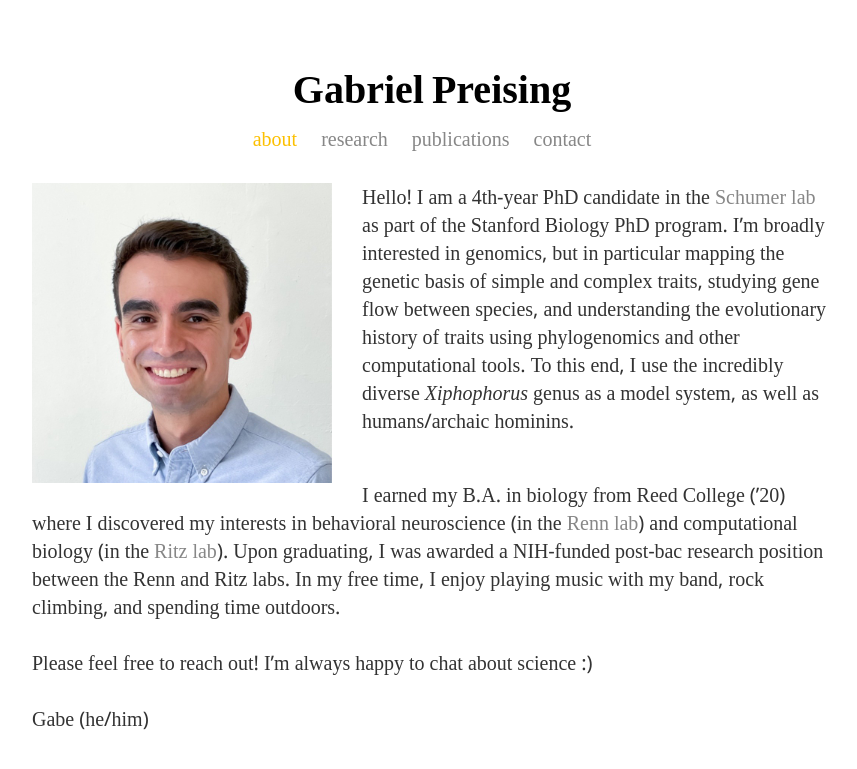
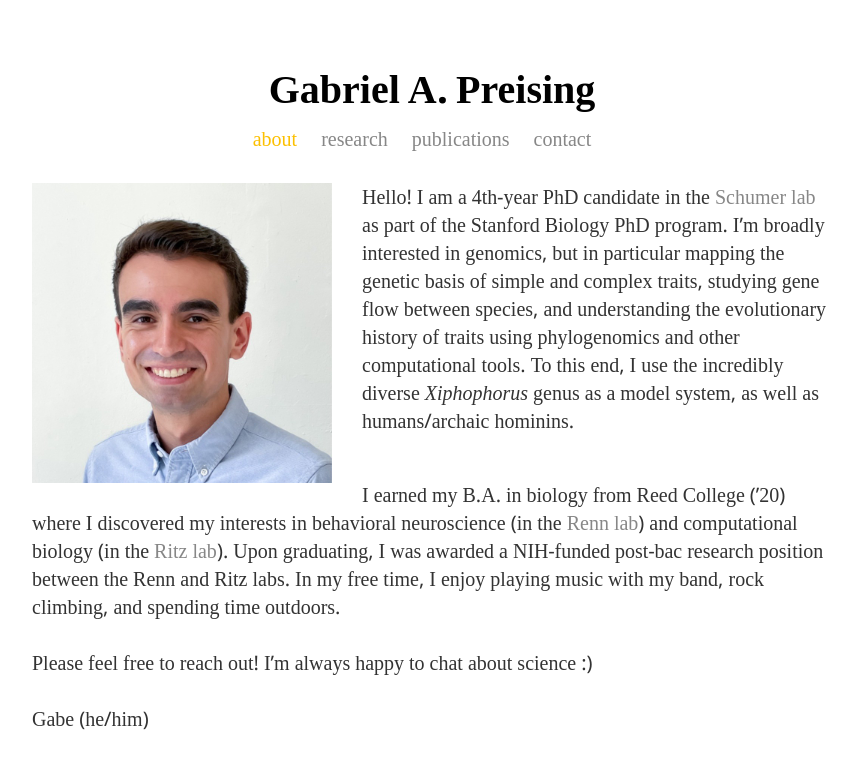
Before and after one commit to gpreising/gpreising.github.io, a Jekyll site: the page built from index.html, in a window 1280 px wide. Shown: the top 769 px of the page, without its empty margins (208-1065 px from the left). Built offline with Jekyll 4.4.1, drawn with Linux system fonts in a browser that asks for light colours.

Commit message:
added initial

```diff
--- a/_layouts/default.html
+++ b/_layouts/default.html
@@ -7,7 +7,7 @@
 		<body>
 			<div class="container">
 				<div class="blurb">
-					<h1>Gabriel Preising</h1>
+					<h1>Gabriel A. Preising</h1>
 				</div>
 			</div>
 			<div class="container">
```
